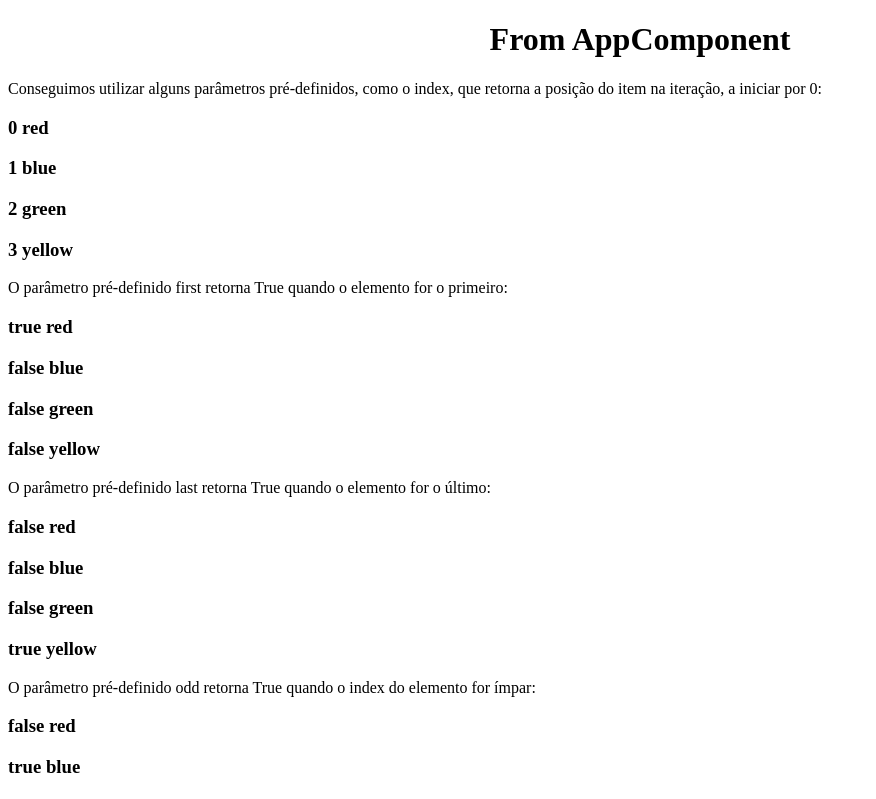
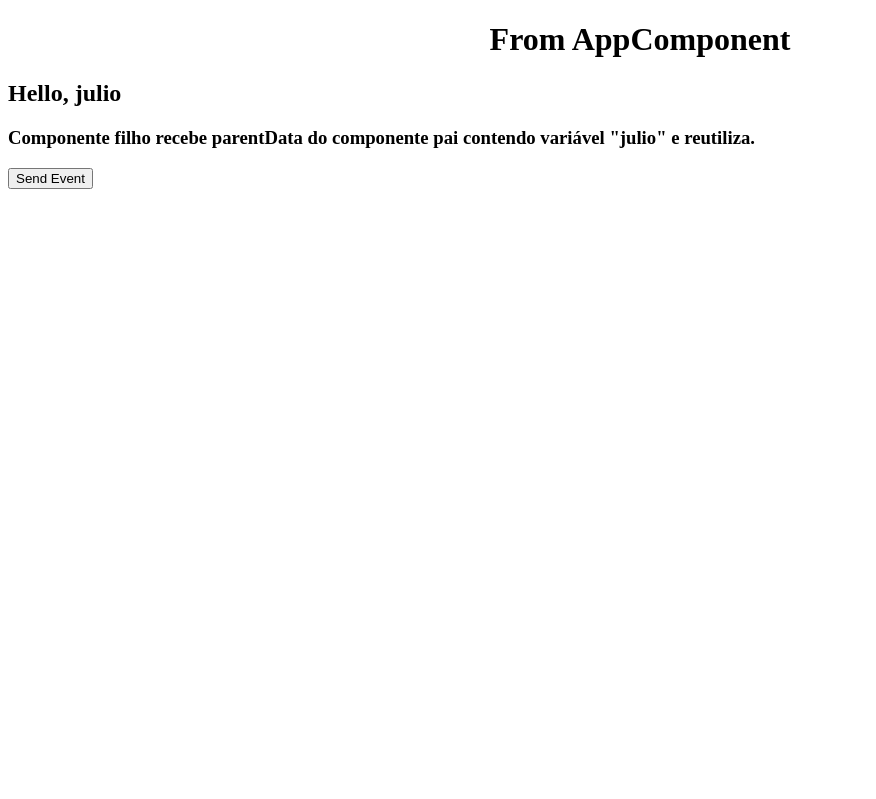
Before and after one commit to cmsjulio/angularCodevolution, an Angular app in the folder hello-world/: page / in a window 1280 px wide. Shown: the top 799 px of the page, without its empty margins (0-876 px from the left). Built offline with nearby package versions, Linux system fonts and the light colour scheme.

Commit message:
15 - Component Interaction

```diff
--- a/hello-world/src/app/app.component.html
+++ b/hello-world/src/app/app.component.html
@@ -33,6 +33,21 @@
   <app-ng-switch-directive></app-ng-switch-directive>
 </div> -->
 
+<!-- <div>
+  <app-ng-for-directive></app-ng-for-directive>
+</div> -->
+
 <div>
-  <app-ng-for-directive></app-ng-for-directive>
+  <app-component-interaction
+  (childEvent)="message=$event"
+  [parentData]="name">
+    Passando um atributo via componente pai para o filho.
+    O atributo no ts do componente pai chama-se name, mas aqui o binding é feito com nome de parentData.
+    No child component, utilizamos o @Input para receber a variável, que nomeamos como quisermos.
+    Para enviar de filho pro pai, precisamos utilizar o EventEmitter e o @Output.
+    Aqui, recebemos o conteúdo do método com o $event, e atribuimos à variável ts message.
+  </app-component-interaction>
+
+  <h4>{{message}}</h4>
+
 </div>
--- a/hello-world/src/app/app.component.ts
+++ b/hello-world/src/app/app.component.ts
@@ -7,4 +7,6 @@ import { Component } from '@angular/core';
 })
 export class AppComponent {
   title = 'hello-world';
+  public name = "julio";
+  public message:any;
 }
--- a/hello-world/src/app/app.module.ts
+++ b/hello-world/src/app/app.module.ts
@@ -12,6 +12,7 @@ import { FormsModule } from '@angular/forms';
 import { NgIfDirectiveComponent } from './ng-if-directive/ng-if-directive.component';
 import { NgSwitchDirectiveComponent } from './ng-switch-directive/ng-switch-directive.component';
 import { NgForDirectiveComponent } from './ng-for-directive/ng-for-directive.component';
+import { ComponentInteractionComponent } from './component-interaction/component-interaction.component';
 
 @NgModule({
   declarations: [
@@ -23,7 +24,8 @@ import { NgForDirectiveComponent } from './ng-for-directive/ng-for-directive.com
     TwoWayBindingComponent,
     NgIfDirectiveComponent,
     NgSwitchDirectiveComponent,
-    NgForDirectiveComponent
+    NgForDirectiveComponent,
+    ComponentInteractionComponent
   ],
   imports: [
     BrowserModule,
--- /dev/null
+++ b/hello-world/src/app/component-interaction/component-interaction.component.html
@@ -0,0 +1 @@
+<p>component-interaction works!</p>
--- /dev/null
+++ b/hello-world/src/app/component-interaction/component-interaction.component.ts
@@ -0,0 +1,31 @@
+import { Component, EventEmitter, Input, OnInit, Output } from '@angular/core';
+
+@Component({
+  selector: 'app-component-interaction',
+  template: `
+    <h2>{{"Hello, " + name}}</h2>
+    <h3> Componente filho recebe parentData do componente pai contendo variável "julio" e reutiliza.</h3>
+    <button (click)="fireEvent()"> Send Event</button>
+  `,
+  styleUrls: ['./component-interaction.component.scss']
+})
+export class ComponentInteractionComponent implements OnInit {
+
+  // para recebimento de pai para filho
+  @Input('parentData') //input decorator para declara que esta variável vem de outro componente.
+  public name: any; //utilizando esta forma, já importamos parentData com novo nome de variável "name"
+
+  // para envios do filho para o pai
+  @Output()
+  public childEvent = new EventEmitter();
+
+  constructor() { }
+
+  ngOnInit(): void {
+  }
+
+  fireEvent(){
+    this.childEvent.emit('Mensagem enviada de pai pra filho via EventEmitter.');
+  }
+
+}
```
Also changed, not shown: hello-world/src/app/component-interaction/component-interaction.component.scss (added), 1 other file (tests, documents, lock files or other folders).
